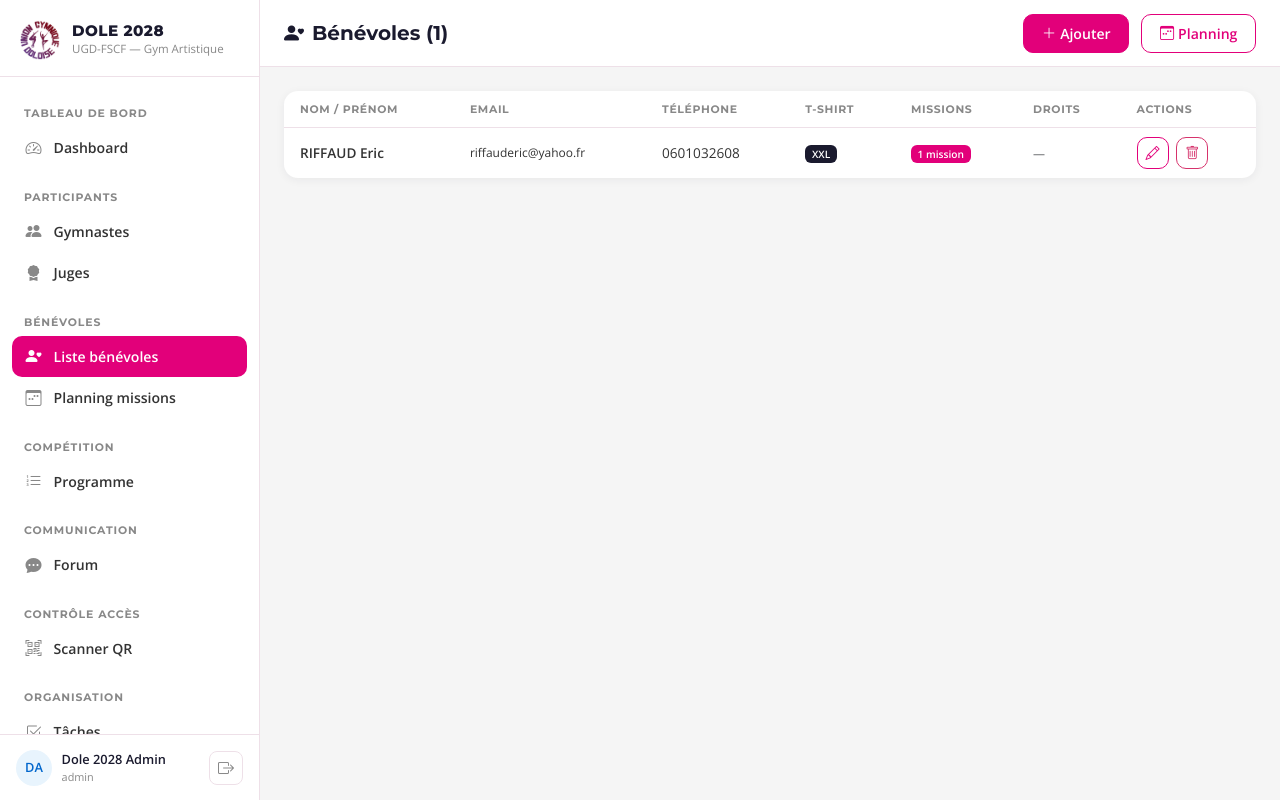
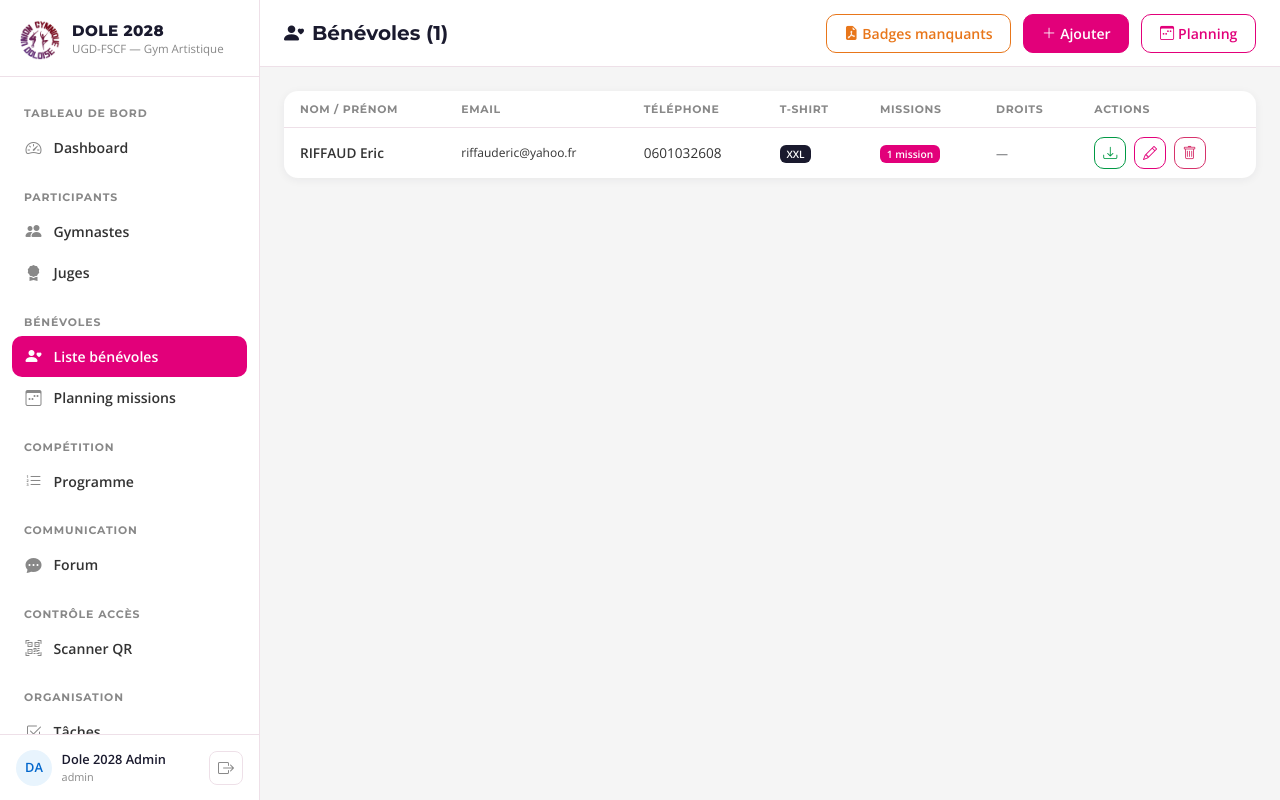
Before and after one commit to ugddole/Federaux-2028, a Flask app: page /benevoles in a window 1280 px wide. Run offline with Flask 3, Linux system fonts and the light colour scheme; a user stored in the database is signed in; data comes from the database, SQL or seed files in the repository.

Commit message:
Add files via upload

```diff
--- a/templates/benevoles_list.html
+++ b/templates/benevoles_list.html
@@ -3,6 +3,9 @@
 {% block page_title %}<i class="bi bi-person-heart me-2"></i>Bénévoles ({{ items|length }}){% endblock %}
 {% block topbar_actions %}
 {% if current_user.is_admin %}
+<a href="{{ url_for('benevoles_badges_all') }}" class="btn-fscf-outline me-2" title="Générer un PDF avec tous les badges manquants" style="border-color:#e8761a;color:#e8761a;">
+  <i class="bi bi-file-earmark-pdf-fill me-1"></i>Badges manquants
+</a>
 <a href="{{ url_for('benevole_new') }}" class="btn-fscf me-2"><i class="bi bi-plus-lg me-1"></i>Ajouter</a>
 <a href="{{ url_for('planning') }}" class="btn-fscf-outline"><i class="bi bi-calendar3-week me-1"></i>Planning</a>
 {% endif %}
@@ -56,6 +59,7 @@
         </td>
         <td>
           {% if current_user.is_admin %}
+          <a href="{{ url_for('benevole_badge', id=b.id) }}" class="btn btn-sm btn-outline-success me-1" title="Badge PDF"><i class="bi bi-download"></i></a>
           <a href="{{ url_for('benevole_edit', id=b.id) }}" class="btn btn-sm btn-outline-primary me-1"><i class="bi bi-pencil"></i></a>
           <button class="btn btn-sm btn-outline-danger" onclick="deleteBenevole({{ b.id }}, '{{ b.prenom }} {{ b.nom }}')"><i class="bi bi-trash"></i></button>
           {% endif %}
```
